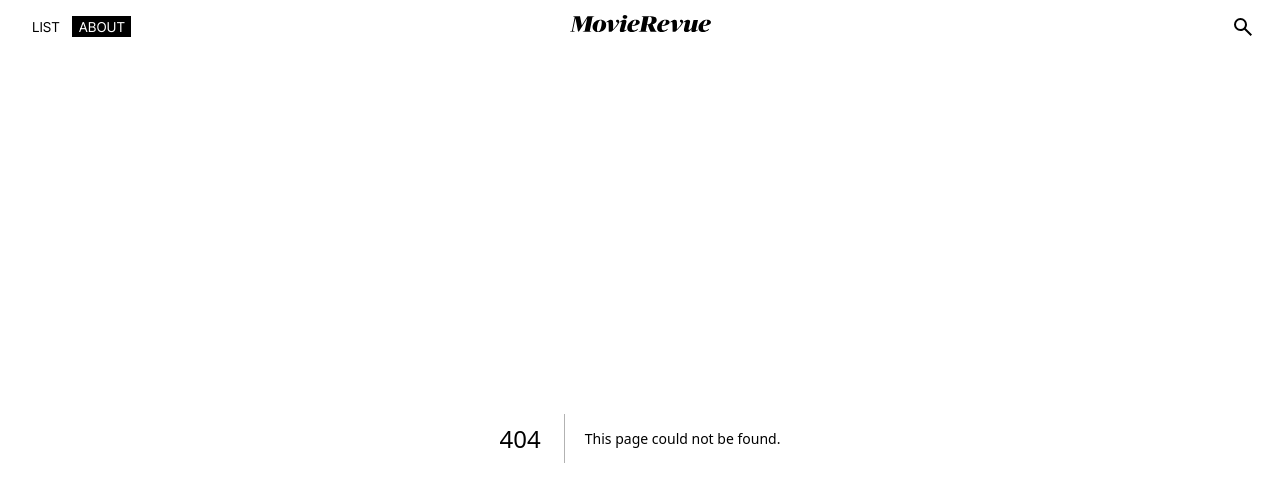
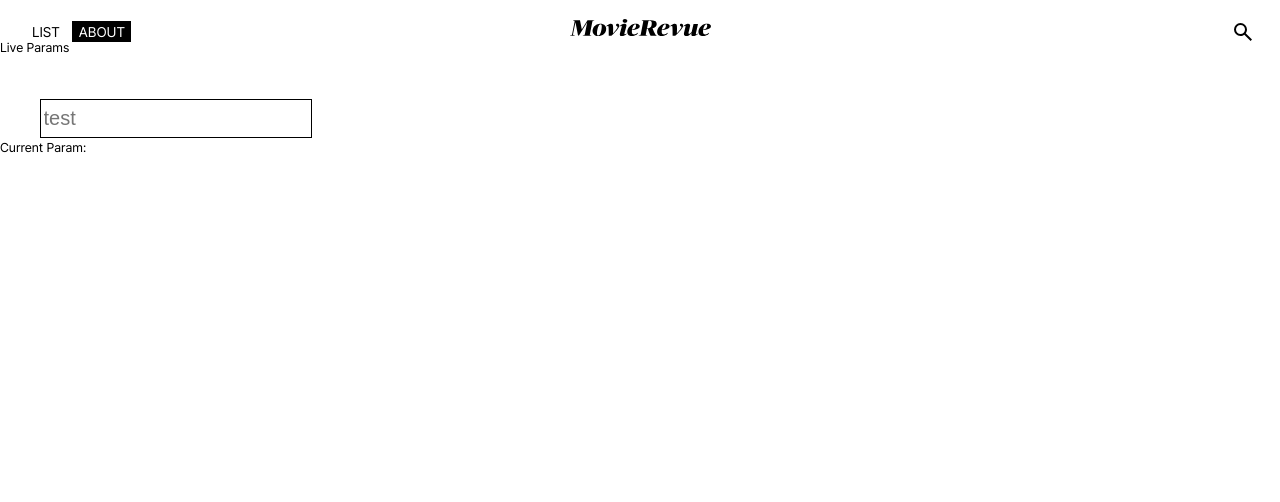
Before and after one commit to outro1111/next-movies, a Next.js app: page /about in a window 1280 px wide. Before the commit this address had no page. Shown: the top 502 px of the page. Built offline with nearby package versions, Linux system fonts and the light colour scheme.

Commit message:
검색 테스트

```diff
--- /dev/null
+++ b/app/about/page.js
@@ -0,0 +1,11 @@
+import Search from "../components/Search";
+
+export default function Home({ searchParams }) {
+  return (
+    <>
+      <h1>Live Params</h1>
+      <Search />
+      <p>Current Param: {searchParams.query}</p>
+    </>
+  );
+}
--- a/app/components/Navbar.js
+++ b/app/components/Navbar.js
@@ -8,7 +8,6 @@ export default function Navbar() {
   const isMainPage = () => pathname === "/"
   // const isActive = (href) => pathname.startsWith(href);
   // const isActive = (href) => pathname === href;
-  console.log(pathname);
 
   return (
     <header id="header" className={isMainPage() ? "main": ""}>
@@ -18,7 +17,7 @@ export default function Navbar() {
       <nav>
         <ul>
           <li><Link href="/movies" className={pathname.startsWith("/movies") ? "active": ""}>LIST</Link></li>
-          <li><Link href="/" className={pathname === "/about" ? "active": ""}>ABOUT</Link></li>
+          <li><Link href="/about" className={pathname === "/about" ? "active": ""}>ABOUT</Link></li>
         </ul>
       </nav>
       <div className="util">
--- /dev/null
+++ b/app/components/Search.js
@@ -0,0 +1,30 @@
+'use client';
+
+import { usePathname, useSearchParams } from 'next/navigation';
+import { useRouter } from 'next/navigation';
+
+export default function Form() {
+  const searchParams = useSearchParams();
+  const pathname = usePathname();
+  const { replace } = useRouter();
+
+  const handleSearch = (term) => {
+    const params = new URLSearchParams(searchParams);
+    if (term) {
+      params.set('title', term);
+    } else {
+      params.delete('title');
+    }
+
+    replace(`${pathname}?${params.toString()}`);
+  };
+
+  return (
+    <input
+        style={{border:"1px solid black", margin:"40px 40px 0", fontSize:"20px"}}
+        placeholder="test"
+        onChange={(event) => handleSearch(event.target.value)}
+        defaultValue={searchParams.get("title") || ''}
+    />
+  );
+}
--- a/app/globals.css
+++ b/app/globals.css
@@ -69,7 +69,7 @@ a:hover, a:active {text-decoration:none}
 
 html {position:relative;width:100%;height:100%;overflow-y:scroll}
 #content {position:relative;padding-bottom:10rem}
-#header {display:flex;align-items:center;justify-content:space-between;height:3rem;padding:2rem 2rem .8rem;min-height:38px;max-width:1600px;margin:0 auto;}
+#header {display:flex;align-items:center;justify-content:space-between;height:3rem;padding:2rem 2rem .1rem;min-height:38px;max-width:1600px;margin:0 auto;}
 #header>*{flex:1;}
 #header h1 {position:relative;text-align:center}
 /* #header h1 img {position:relative;top:.7rem;width:clamp(120px, 11vw, 204px);transform:scaleY(.9);} */
@@ -179,7 +179,8 @@ html.dark-mode #header .btn_darkmode {mask-image:var(--icon-darkmode-light);}
 .list li .thumb:hover img {transform:scale3d(1.0,1.0,1.0);}
 .list li .title {margin-top:clamp(12px, 1.5vw, 18px);font-size:var(--font-size-title1);font-weight:600;text-align:left;width:100%;text-overflow:ellipsis;overflow:hidden;word-wrap:break-word;display:-webkit-box;-webkit-box-orient:vertical;-webkit-line-clamp:1;}
 .list li .titleOriginal {margin-bottom:clamp(12px, 1.5vw, 16px);font-size:var(--font-size-small1);text-align:left;line-height:1;color:var(--color-text-secondary);width:100%;text-overflow:ellipsis;overflow:hidden;word-wrap:break-word;display:-webkit-box;-webkit-box-orient:vertical;-webkit-line-clamp:1;}
-.list li .description p {font-size:var(--font-size-content1);text-align:left;text-overflow:ellipsis;overflow:hidden;word-wrap:break-word;display:-webkit-box;-webkit-box-orient:vertical;-webkit-line-clamp:2;}
+.list li .description {text-align:left;text-overflow:ellipsis;overflow:hidden;word-wrap:break-word;display:-webkit-box;-webkit-box-orient:vertical;-webkit-line-clamp:2;}
+.list li .description p {font-size:var(--font-size-content1)}
 .list li .info {display:flex;margin:0.5rem 0;justify-content:space-between;}
 .list li .genre {border:1px solid var(--color-layer-border);padding:0 .5rem;font-size:var(--font-size-small1);color:var(--color-text-secondary);line-height:1.5;}
 .list li .info .openingDate {padding:.0 .6rem;font-size:var(--font-size-small1);color:var(--color-text-secondary)}
--- a/app/movies/[id]/page.js
+++ b/app/movies/[id]/page.js
@@ -1,4 +1,5 @@
 import Image from "next/image"
+import Markdown from "react-markdown"
 
 async function getMovieDetail(id) {
   // await new Promise((resolve) => setTimeout(resolve, 2000))
@@ -34,7 +35,7 @@ export default async function MovieDetailPage({ params: {id} }) {
       <div className="detail_con">
         <div className="description">
           <h2 className="detail_title">Storyline</h2>
-          <p>{movie.attributes.description}</p>
+          <Markdown>{movie.attributes.description}</Markdown>
         </div>
         <div className="poster">
           <Image src={movie.attributes.poster.data.attributes.formats.medium.url} alt={movie.attributes.poster.data.attributes.alternativeText} width={500} height={300} />
--- a/app/movies/page.js
+++ b/app/movies/page.js
@@ -1,8 +1,10 @@
 import MovieList from '../components/MovieList'
+import Search from "../components/Search";
 
 export default function MoviesPage({ searchParams: {title} }) {
   return (
     <>
+      <Search />
       <MovieList title={title} />
     </>
   );
```
